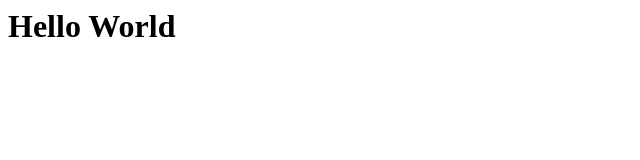
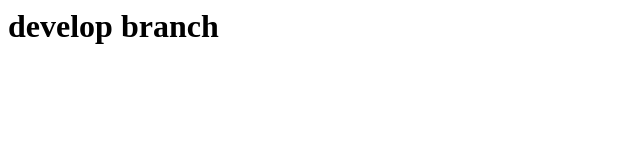
Before and after one commit to itzsashi8523/actions-practice, a plain HTML site: page index.html in a window 1280 px wide. Shown: the whole page, without its empty margins (0-640 px from the left). Drawn offline with Linux system fonts and the light colour scheme.

Commit message:
Update index.html

```diff
--- a/index.html
+++ b/index.html
@@ -1,3 +1,3 @@
 <html>
-  <h1>Hello World</h1>
+  <h1>develop branch</h1>
 </html>
```
